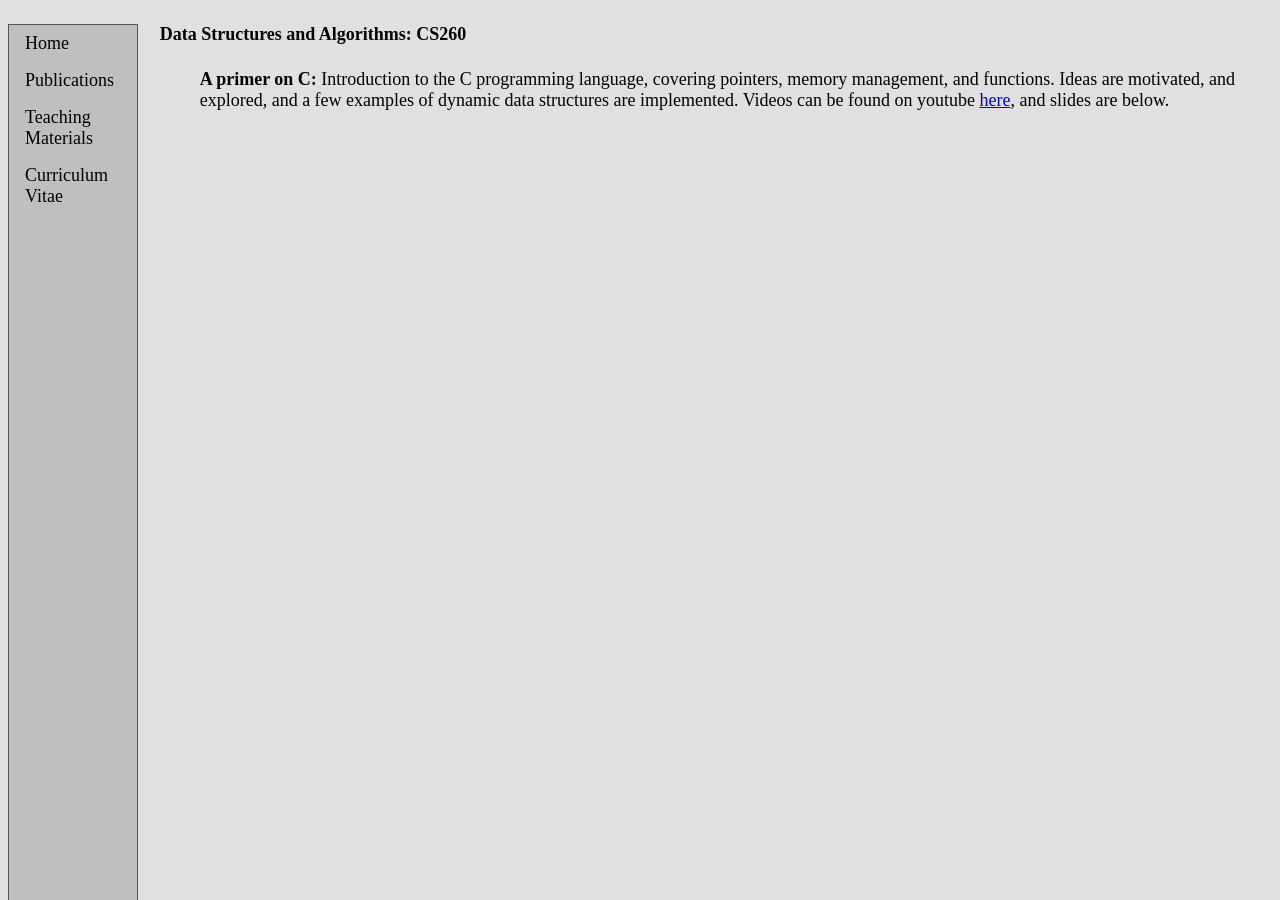
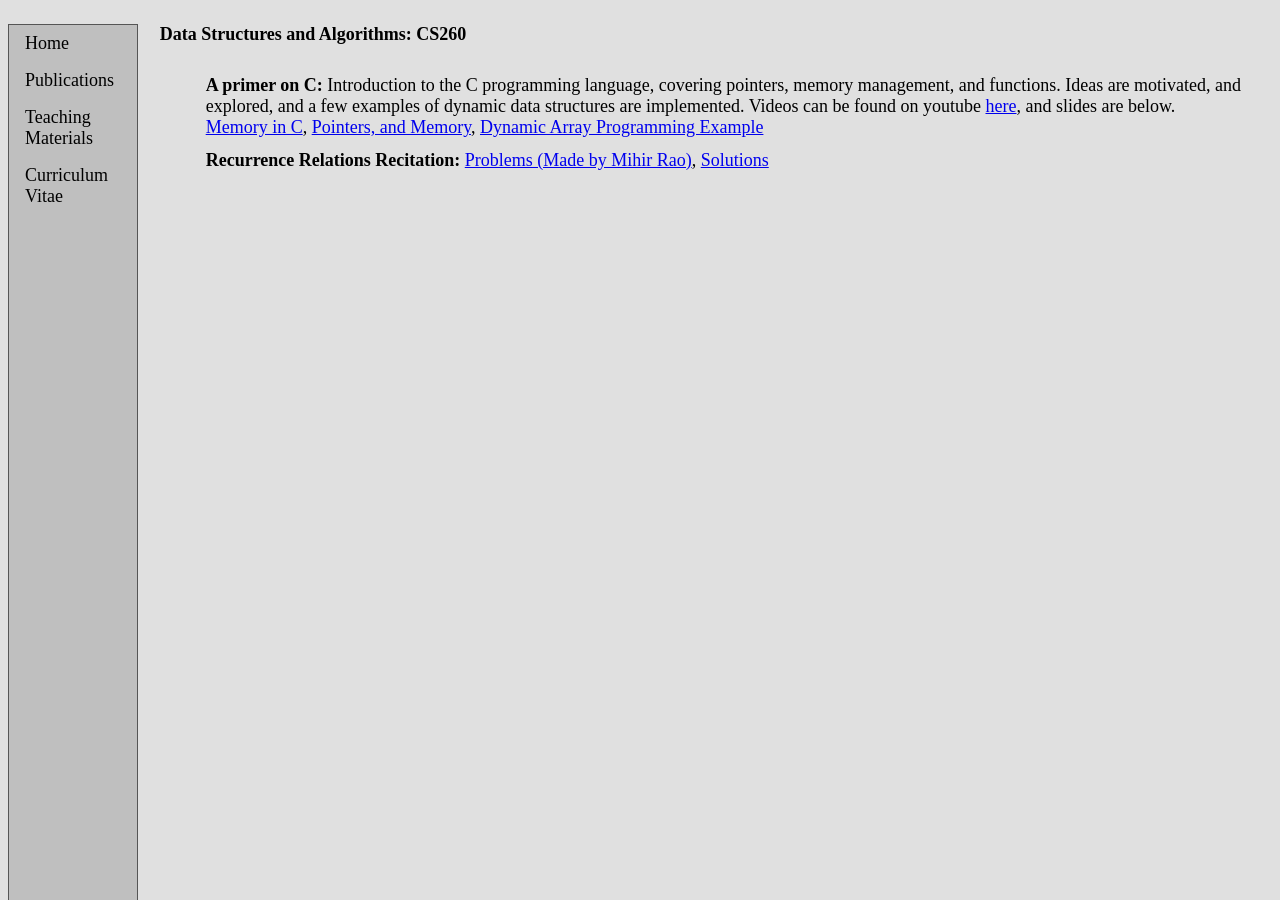
Before and after one commit to jmparlett/jmparlett.github.io, a Jekyll site: the page built from _pages/teaching_materials.markdown, in a window 1280 px wide. Built offline with Jekyll 4.4.1, drawn with Linux system fonts in a browser that asks for light colours.

```diff
--- a/_assets/css/main.css
+++ b/_assets/css/main.css
@@ -13,6 +13,10 @@
   height: 100%; /* Full height */
   position: fixed; /* Make it stick, even on scroll */
   overflow: auto; /* Enable scrolling if the sidenav has too much content */
+}
+
+.nav-bar li {
+    padding: 0;
 }
 
 .nav-bar li a {
@@ -50,6 +54,13 @@ body {
 li {
   list-style-type: none;
   margin: 0;
-  padding: 0;
+  padding: 6px;
   overflow: auto; /* Enable scrolling if the sidenav has too much content */
 }
+
+.spaced-list {
+  list-style-type: none;
+  margin: 0;
+  padding: 6px;
+  overflow: auto; /* Enable scrolling if the sidenav has too much content */
+}
--- a/_layouts/default.html
+++ b/_layouts/default.html
@@ -4,7 +4,7 @@
     <meta charset="UTF-8">
     <meta name="viewport" content="width=device-width, initial-scale=1.0">
     <link rel="stylesheet" type="text/css" href="{{ "/_assets/css/main.css" | relative_url }}">
-    <title>{{ page.title }} - {{ site.title }}</title>
+    <title>{{ site.title }} - {{ page.title }} </title>
 </head>
 <body>
     <nav>
--- a/_pages/teaching_materials.markdown
+++ b/_pages/teaching_materials.markdown
@@ -6,5 +6,16 @@ permalink: /teaching_materials
 
 #### Data Structures and Algorithms: CS260
 <ul>
-<li><b>A primer on C:</b> Introduction to the C programming language, covering pointers, memory management, and functions. Ideas are motivated, and explored, and a few examples of dynamic data structures are implemented. Videos can be found on youtube <a href="https://www.youtube.com/playlist?list=PLAs3IJH-GBx1PcAuQrLpUbFdSuOo4yLod">here</a>, and slides are below.</li>
+<li>
+    <b>A primer on C:</b> Introduction to the C programming language, covering pointers, memory management, and functions. Ideas are motivated, and explored, and a few examples of dynamic data structures are implemented. Videos can be found on youtube <a href="https://www.youtube.com/playlist?list=PLAs3IJH-GBx1PcAuQrLpUbFdSuOo4yLod">here</a>, and slides are below.<br>
+    <a href="https://github.com/jmparlett/cPrimer/blob/main/v3/memoryInC/memoryInC.pdf">Memory in C</a>,
+    <a href="https://github.com/jmparlett/cPrimer/blob/main/v3/pointersandmemory/pointersandmemory.pdf">Pointers, and Memory</a>,
+    <a href="https://github.com/jmparlett/cPrimer/blob/main/v3/dynamicArray/dynamicArray.pdf">Dynamic Array Programming Example</a>
+    <!-- <a href="">Advanced Topics in C</a> -->
+    <!-- <a href="">Dictionary Programming Example</a> -->
+    <br>
+</li>
+<li>
+    <b>Recurrence Relations Recitation:</b> <a href="{{ "/_data/documents/260_recitation/recitation_2.pdf" | relative_url }}">Problems (Made by Mihir Rao)</a>, <a href="{{ "/_data/documents/260_recitation/Recitation_2_Solved.pdf" | relative_url }}">Solutions</a>
+</li>
 </ul>
```
Also changed, not shown: _pages/index.html (+10 -2 lines), about.markdown (deleted, +0 -18 lines), index.markdown (deleted, +0 -8 lines), 2 other files.
